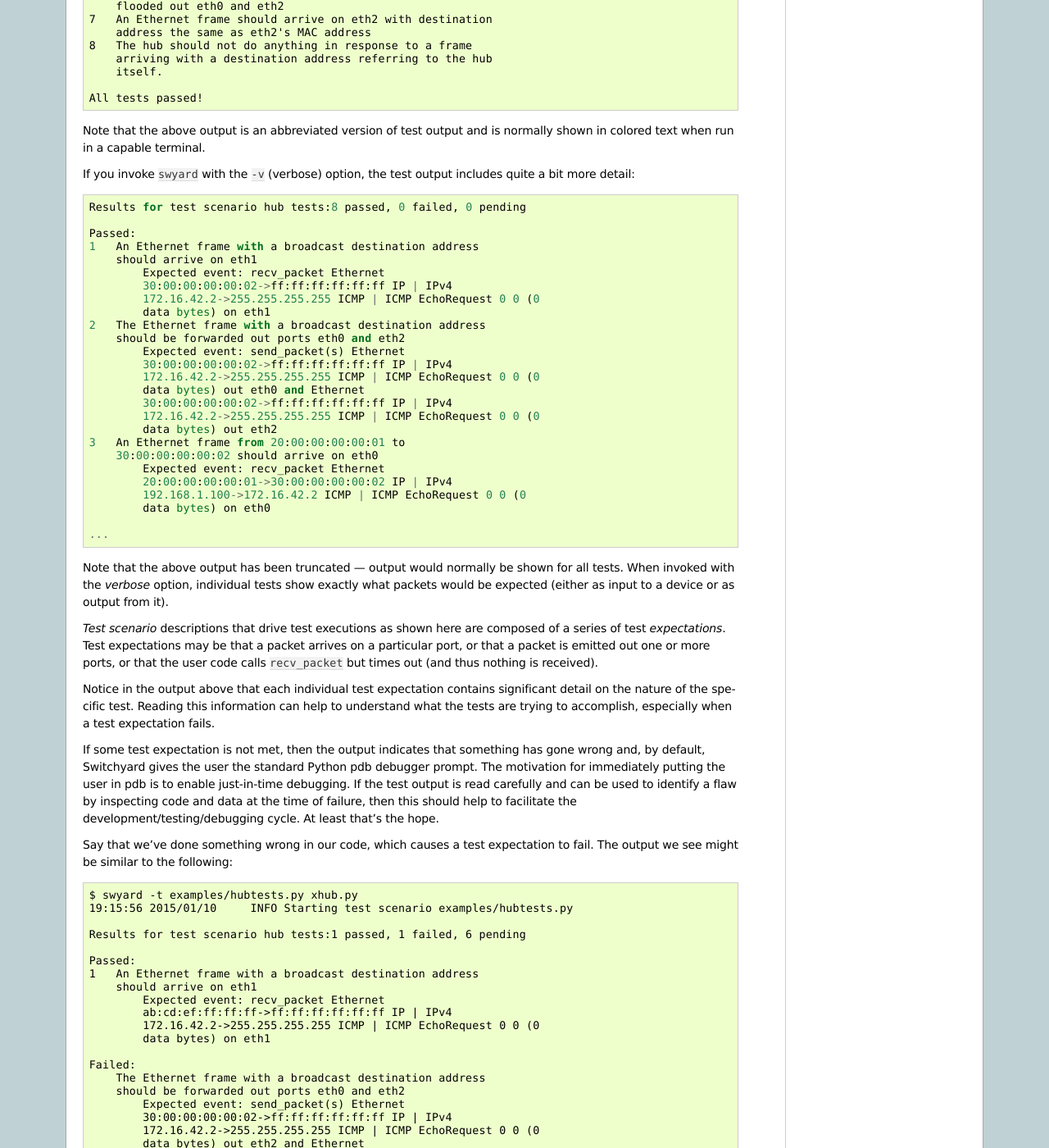
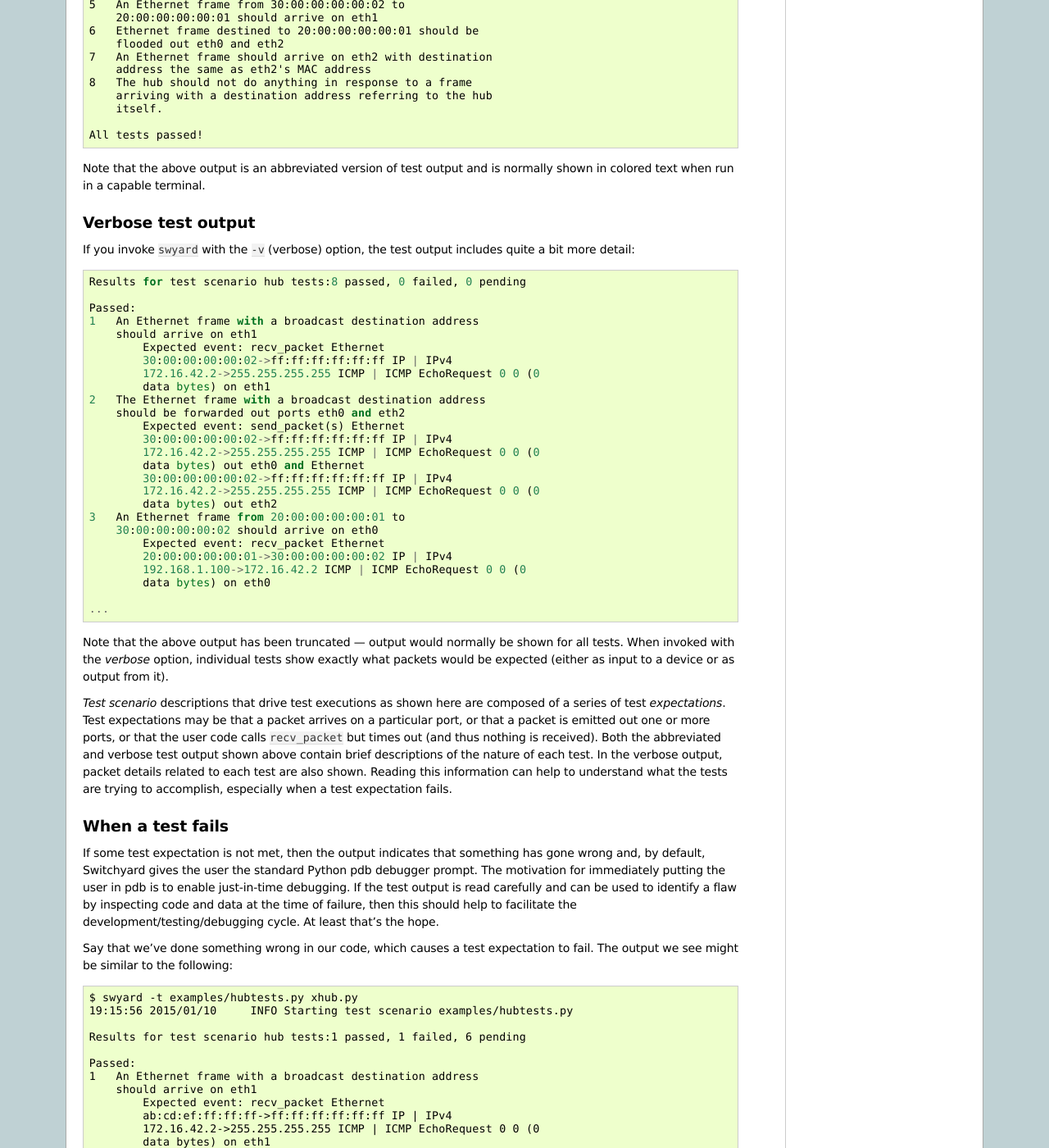
Before and after one commit to jsommers/switchyard, a Sphinx documentation site: the page built from documentation/test_execution.rst, in a window 1280 px wide and 1400 px high, scrolled down 687 px. Shown: the whole window at 82% size. Built offline with Sphinx 7.4.7, drawn with Linux system fonts in a browser that asks for light colours; some of the changed text lies outside the part shown.

```diff
--- a/documentation/test_execution.rst
+++ b/documentation/test_execution.rst
@@ -14,6 +14,9 @@
     $ swyard -t hubtests.srpy myhub.py
 
 would work the same as above.
+
+Test output
+-----------
 
 When you run ``swyard`` in test mode and all tests pass, you'll see something similar to the following::
 
@@ -42,6 +45,9 @@
 
 
 Note that the above output is an abbreviated version of test output and is normally shown in colored text when run in a capable terminal.
+
+Verbose test output
+-------------------
 
 If you invoke ``swyard`` with the ``-v`` (verbose) option, the test output includes quite a bit more detail::
 
@@ -74,11 +80,10 @@
 
 Note that the above output has been truncated --- output would normally be shown for all tests.  When invoked with the *verbose* option, individual tests show exactly what packets would be expected (either as input to a device or as output from it).
 
-*Test scenario* descriptions that drive test executions as shown here are composed of a series of test *expectations*.  Test expectations may be that a packet arrives on a particular port, or that a packet is emitted out one or more ports, or that the user code calls ``recv_packet`` but times out (and thus nothing is received).
+*Test scenario* descriptions that drive test executions as shown here are composed of a series of test *expectations*.  Test expectations may be that a packet arrives on a particular port, or that a packet is emitted out one or more ports, or that the user code calls ``recv_packet`` but times out (and thus nothing is received).  Both the abbreviated and verbose test output shown above contain brief descriptions of the nature of each test.  In the verbose output, packet details related to each test are also shown.  Reading this information can help to understand what the tests are trying to accomplish, especially when a test expectation fails.
 
-Notice in the output above that each individual test expectation contains significant detail on the nature of the specific test.  Reading this information can help to understand what the tests are trying to accomplish, especially when a test expectation fails.
-
-
+When a test fails
+-----------------
 
 If some test expectation is not met, then the output indicates that something has gone wrong and, by default, Switchyard gives the user the standard Python pdb debugger prompt.  The motivation for immediately putting the user in pdb is to enable just-in-time debugging.  If the test output is read carefully and can be used to identify a flaw by inspecting code and data at the time of failure, then this should help to facilitate the development/testing/debugging cycle.  At least that's the hope.
 
```
Also changed, not shown: 1 other file.
